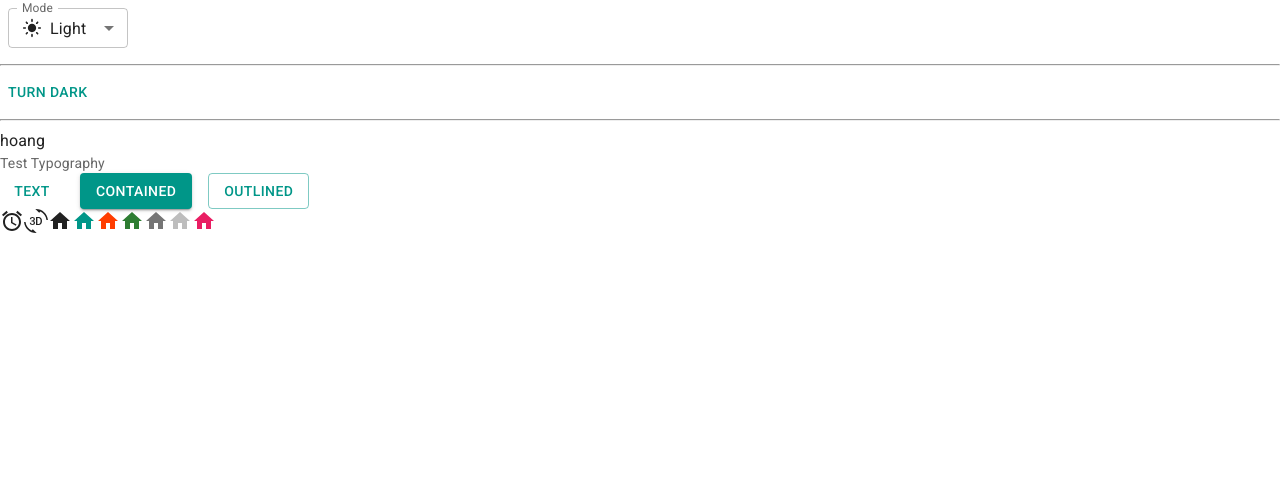
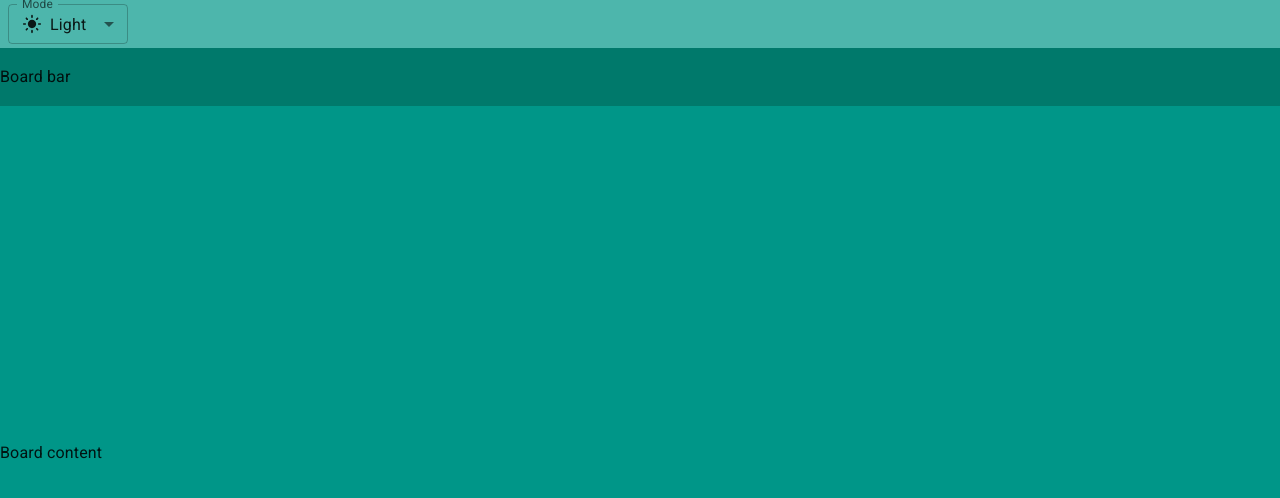
Before and after one commit to phh235/trello-web, a React (Vite) app: page / in a window 1280 px wide. Shown: the top 498 px of the page. Built offline with nearby package versions, Linux system fonts and the light colour scheme.

Commit message:
Basic layout

```diff
--- a/index.html
+++ b/index.html
@@ -4,7 +4,7 @@
     <meta charset="UTF-8" />
     <link rel="icon" type="image/svg+xml" href="/vite.svg" />
     <meta name="viewport" content="width=device-width, initial-scale=1.0" />
-    <title>Vite + React</title>
+    <title>Trello MERN STACK Pro</title>
     <link rel="preconnect" href="https://fonts.googleapis.com" />
     <link rel="preconnect" href="https://fonts.gstatic.com" crossorigin />
     <link
--- a/src/App.jsx
+++ b/src/App.jsx
@@ -1,12 +1,4 @@
-import Button from '@mui/material/Button'
-import Stack from '@mui/material/Stack'
-import AccessAlarmIcon from '@mui/icons-material/AccessAlarm'
-import ThreeDRotation from '@mui/icons-material/ThreeDRotation'
-import HomeIcon from '@mui/icons-material/Home'
-import { pink } from '@mui/material/colors'
-import Typography from '@mui/material/Typography'
 import { useColorScheme } from '@mui/material/styles'
-// import { useMediaQuery } from '@mui/material'
 import InputLabel from '@mui/material/InputLabel'
 import MenuItem from '@mui/material/MenuItem'
 import FormControl from '@mui/material/FormControl'
@@ -15,6 +7,7 @@
 import LightModeIcon from '@mui/icons-material/LightMode'
 import DarkModeOutlinedIcon from '@mui/icons-material/DarkModeOutlined'
 import SettingsBrightnessIcon from '@mui/icons-material/SettingsBrightness'
+import Container from '@mui/material/Container'
 
 function ModeSelect() {
   const { mode, setMode } = useColorScheme()
@@ -54,49 +47,37 @@
   )
 }
 
-function ModeToggle() {
-  const { mode, setMode } = useColorScheme()
-
-  // const prefersDarkMode = useMediaQuery('(prefers-color-scheme: dark)')
-  // const prefersLightMode = useMediaQuery('(prefers-color-scheme: light)')
-  // console.log('prefersDarkMode', prefersDarkMode)
-  // console.log('prefersLightMode', prefersLightMode)
-
-  return (
-    <Button
-      onClick={() => {
-        setMode(mode === 'light' ? 'dark' : 'light')
-      }}
-    >
-      {mode === 'light' ? 'Turn dark' : 'Turn light'}
-    </Button>
-  )
-}
-
 function App() {
   return (
-    <>
-      <ModeSelect/>
-      <hr />
-      <ModeToggle />
-      <hr />
-      <div>hoang</div>
-      <Typography variant='body2' color="text.secondary">Test Typography</Typography>
-      <Stack spacing={2} direction="row">
-        <Button variant="text">Text</Button>
-        <Button variant="contained">Contained</Button>
-        <Button variant="outlined">Outlined</Button>
-      </Stack>
-      <AccessAlarmIcon />
-      <ThreeDRotation />
-      <HomeIcon />
-      <HomeIcon color="primary" />
-      <HomeIcon color="secondary" />
-      <HomeIcon color="success" />
-      <HomeIcon color="action" />
-      <HomeIcon color="disabled" />
-      <HomeIcon sx={{ color: pink[500] }} />
-    </>
+    <Container disableGutters maxWidth={false} sx={{ height: '100vh' }}>
+      <Box sx={{
+        backgroundColor: 'primary.light',
+        width: '100%',
+        height: (theme) => theme.trello.appBarHeight,
+        display: 'flex',
+        alignItems: 'center'
+      }}>
+        <ModeSelect/>
+      </Box>
+      <Box sx={{
+        backgroundColor: 'primary.dark',
+        width: '100%',
+        height: (theme) => theme.trello.boardBarHeight,
+        display: 'flex',
+        alignItems: 'center'
+      }}>
+        Board bar
+      </Box>
+      <Box sx={{
+        backgroundColor: 'primary.main',
+        width: '100%',
+        height: (theme) => `calc(100vh - ${theme.trello.appBarHeight} - ${theme.trello.boardBarHeight})`,
+        display: 'flex',
+        alignItems: 'center'
+      }}>
+        Board content
+      </Box>
+    </Container>
   )
 }
 
--- a/src/theme.js
+++ b/src/theme.js
@@ -3,6 +3,10 @@
 
 // Create a theme instance.
 const theme = extendTheme({
+  trello: {
+    appBarHeight: '48px',
+    boardBarHeight: '58px'
+  },
   colorSchemes: {
     light: {
       palette: {
```
